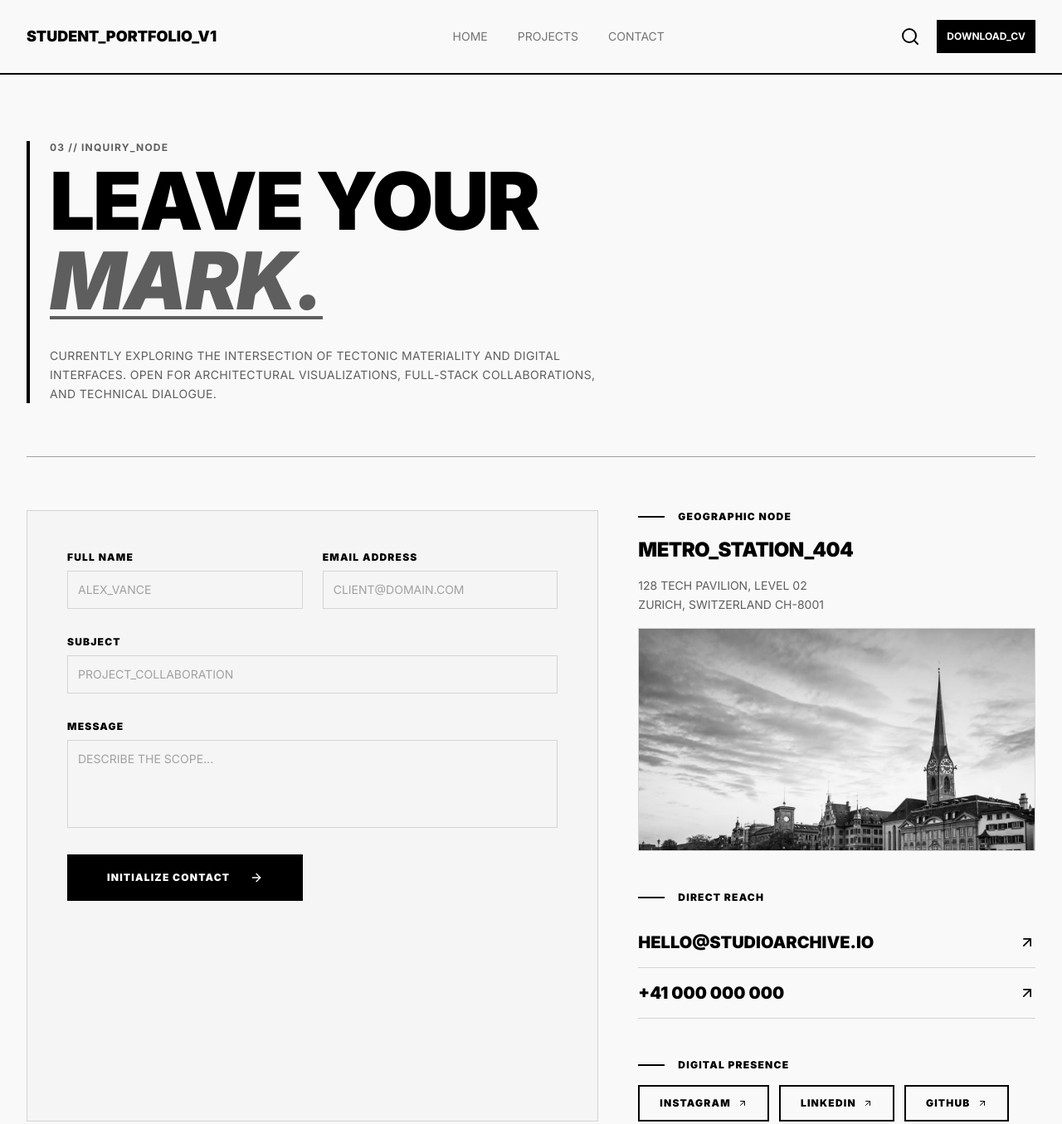
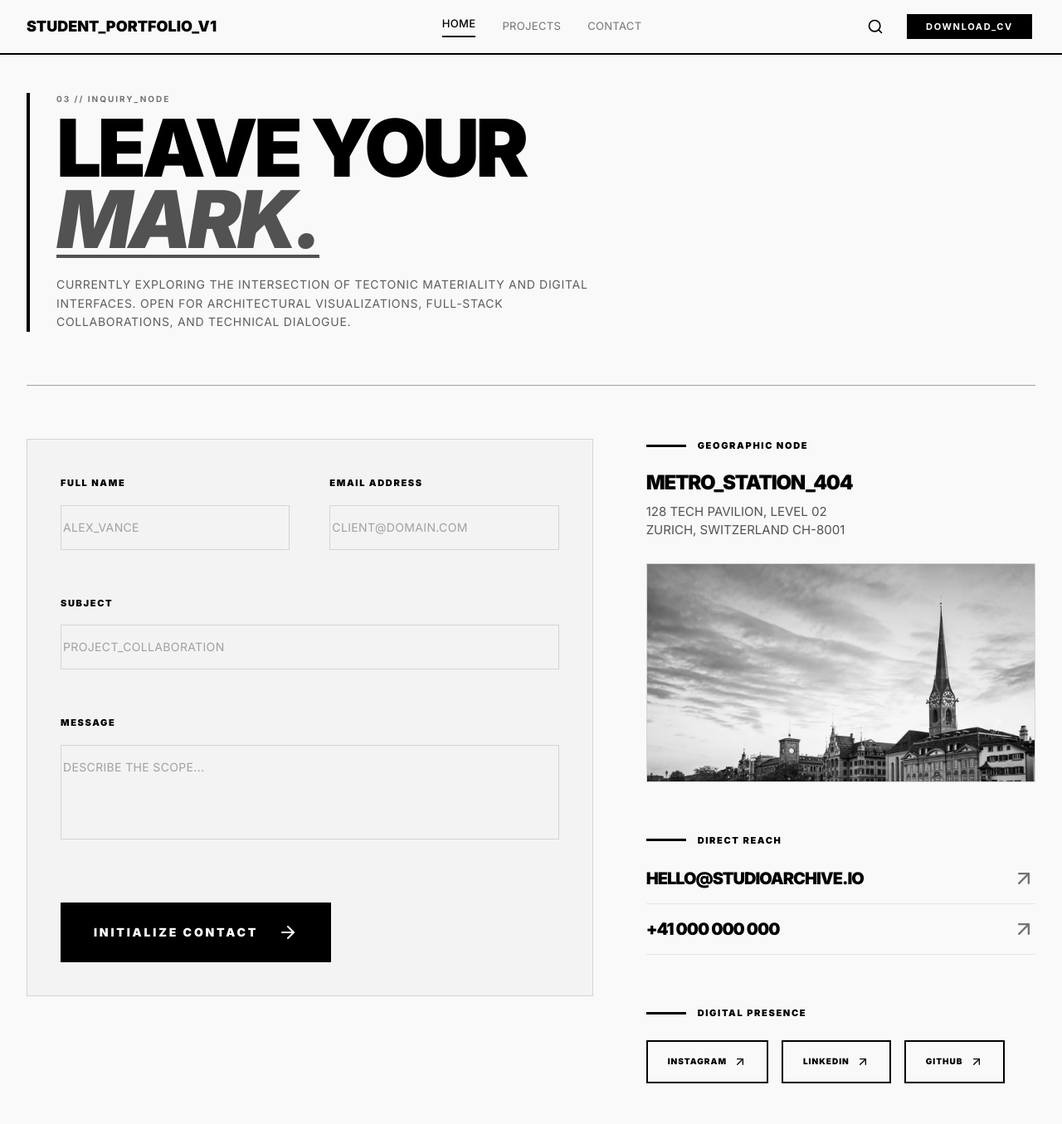
Before and after one commit to CalJosMil/architect-portfolio-tailwind, a website: page contact.html in a window 1280 px wide. Shown: the top 1355 px of the page at 83% size. Drawn offline with nearby package versions, Linux system fonts and the light colour scheme.

Commit message:
Lined up projects and contact page layouts to wireframes

```diff
--- a/contact.html
+++ b/contact.html
@@ -17,6 +17,9 @@
             --font-sans: "Inter", sans-serif;
             --color-newspaper: #f9f9f9;
             --color-charcoal: #5e5e5e;
+            --color-mist: #f3f3f3;
+            --color-concrete: #e2e2e2;
+            --color-smoke: #eeeeee;
         }
     </style>
 </head>
@@ -25,109 +28,109 @@
     <div class="max-w-7xl mx-auto">
         <!-- Navigation bar, shared across all three pages. Where differences existed I defaulted to index. -->
         <header>
-            <nav class="flex flex-wrap items-center justify-between px-8 py-6 border-b-2 border-black uppercase">
+            <nav class="flex flex-wrap items-center justify-between pl-8 pr-9 py-4 md:py-0 md:h-[66px] border-b-2 border-black uppercase">
                 <a href="index.html" class="w-full md:w-auto text-lg font-black">Student_Portfolio_V1</a>
-                <ul class="flex gap-9 text-sm text-neutral-500">
-                    <li><a class="hover:text-black hover:underline underline-offset-7 transition-colors" href="index.html">Home</a></li>
+                <ul class="flex items-center gap-8 text-[13px] tracking-wide text-neutral-500">
+                    <li><a class="block pb-1 border-b-2 border-black text-black font-medium" href="index.html">Home</a></li>
                     <li><a class="hover:text-black hover:underline underline-offset-7 transition-colors" href="projects.html">Projects</a></li>
                     <li><a class="hover:text-black hover:underline underline-offset-7 transition-colors" href="contact.html">Contact</a></li>
                 </ul>
 
-                <div class="flex gap-5 items-center">
+                <div class="flex gap-7 items-center">
                     <button class="cursor-pointer" type="button" aria-label="Search">
-                        <svg xmlns="http://www.w3.org/2000/svg" width="24" height="24" viewBox="0 0 24 24" fill="none" stroke="currentColor" stroke-width="2" stroke-linecap="round" stroke-linejoin="round" class="lucide lucide-search preview-icon"><path d="m21 21-4.34-4.34"/><circle cx="11" cy="11" r="8"/></svg>
+                        <svg xmlns="http://www.w3.org/2000/svg" width="24" height="24" viewBox="0 0 24 24" fill="none" stroke="currentColor" stroke-width="2" stroke-linecap="round" stroke-linejoin="round" class="lucide lucide-search preview-icon size-5"><path d="m21 21-4.34-4.34"/><circle cx="11" cy="11" r="8"/></svg>
                     </button>
-                    <a class="p-3 bg-black text-white text-xs font-bold hover:bg-transparent hover:text-black transition-colors" href="#">Download_CV</a>
+                    <a href="#" class="px-[22px] py-1.5 bg-black text-white border border-black text-[11px] leading-4 font-bold tracking-[0.15em] hover:bg-transparent hover:text-black transition-colors">Download_CV</a>
                 </div>
             </nav>
         </header>
 
         <main>
-            <section class="px-8 pt-20">
-                <div class="border-l-4 border-black pl-6">
-                    <p class="text-xs font-bold uppercase tracking-widest text-charcoal">03 // Inquiry_Node</p>
-                    <h1 class="mt-2 text-6xl lg:text-8xl font-black uppercase leading-none tracking-tight">Leave Your <span class="block italic text-charcoal underline decoration-4 underline-offset-8">Mark.</span></h1>
-                    <p class="mt-8 max-w-2xl text-sm uppercase tracking-wide leading-relaxed text-charcoal">Currently exploring the intersection of tectonic materiality and digital interfaces. Open for architectural visualizations, full-stack collaborations, and technical dialogue.</p>
+            <section class="px-8 pt-[46px]">
+                <div class="border-l-4 border-black pl-8">
+                    <p class="text-[10px] font-bold uppercase tracking-[0.2em] text-neutral-500">03 // Inquiry_Node</p>
+                    <h1 class="mt-2 text-6xl lg:text-8xl font-black uppercase leading-[0.9] tracking-tighter">Leave Your <span class="block italic text-neutral-600 underline decoration-4 underline-offset-8">Mark.</span></h1>
+                    <p class="mt-6 max-w-2xl text-sm uppercase tracking-wider leading-relaxed text-charcoal">Currently exploring the intersection of tectonic materiality and digital interfaces. Open for architectural visualizations, full-stack collaborations, and technical dialogue.</p>
                 </div>
 
                 <hr class="mt-16 border-neutral-400">
             </section>
 
-            <section class="px-8 pt-16 pb-20 grid grid-cols-1 lg:grid-cols-12 gap-12">
+            <section class="px-8 pt-16 pb-20 grid grid-cols-1 lg:grid-cols-12 gap-16">
                 <!-- Form -->
-                <form action="#" class="lg:col-span-7 flex flex-col gap-8 p-8 lg:p-12 bg-neutral-100 border border-neutral-300">
-                    <div class="grid grid-cols-1 md:grid-cols-2 gap-6">
-                        <div class="flex flex-col gap-2">
-                            <label for="name" class="text-xs font-black uppercase tracking-widest">Full Name</label>
-                            <input type="text" id="name" name="name" placeholder="Alex_Vance" required class="px-3 py-3 bg-transparent border border-neutral-300 text-sm uppercase placeholder:text-neutral-400 outline-none focus:border-black transition-colors duration-300">
+                <form action="#" class="lg:col-span-7 lg:self-start flex flex-col gap-14 px-10 pt-11 pb-10 bg-mist border border-neutral-300">
+                    <div class="grid grid-cols-1 md:grid-cols-2 gap-x-12 gap-y-6">
+                        <div class="flex flex-col gap-[18px]">
+                            <label for="name" class="text-[11px] font-black uppercase tracking-[0.15em]">Full Name</label>
+                            <input type="text" id="name" name="name" placeholder="Alex_Vance" required class="px-0.5 py-4 bg-transparent border border-neutral-300 text-sm uppercase tracking-wide placeholder:text-neutral-400 outline-none focus:border-black transition-colors duration-300">
                         </div>
-                        <div class="flex flex-col gap-2">
-                            <label for="email" class="text-xs font-black uppercase tracking-widest">Email Address</label>
-                            <input type="email" id="email" name="email" placeholder="client@domain.com" required class="px-3 py-3 bg-transparent border border-neutral-300 text-sm uppercase placeholder:text-neutral-400 outline-none focus:border-black transition-colors duration-300">
+                        <div class="flex flex-col gap-[18px]">
+                            <label for="email" class="text-[11px] font-black uppercase tracking-[0.15em]">Email Address</label>
+                            <input type="email" id="email" name="email" placeholder="client@domain.com" required class="px-0.5 py-4 bg-transparent border border-neutral-300 text-sm uppercase tracking-wide placeholder:text-neutral-400 outline-none focus:border-black transition-colors duration-300">
                         </div>
                     </div>
 
-                    <div class="flex flex-col gap-2">
-                        <label for="subject" class="text-xs font-black uppercase tracking-widest">Subject</label>
-                        <input type="text" id="subject" name="subject" placeholder="Project_Collaboration" class="px-3 py-3 bg-transparent border border-neutral-300 text-sm uppercase placeholder:text-neutral-400 outline-none focus:border-black transition-colors duration-300">
+                    <div class="flex flex-col gap-[18px]">
+                        <label for="subject" class="text-[11px] font-black uppercase tracking-[0.15em]">Subject</label>
+                        <input type="text" id="subject" name="subject" placeholder="Project_Collaboration" class="px-0.5 py-4 bg-transparent border border-neutral-300 text-sm uppercase tracking-wide placeholder:text-neutral-400 outline-none focus:border-black transition-colors duration-300">
                     </div>
 
-                    <div class="flex flex-col gap-2">
-                        <label for="message" class="text-xs font-black uppercase tracking-widest">Message</label>
-                        <textarea id="message" name="message" rows="4" placeholder="Describe the scope..." required class="px-3 py-3 bg-transparent border border-neutral-300 text-sm uppercase placeholder:text-neutral-400 outline-none focus:border-black resize-none transition-colors duration-300"></textarea>
+                    <div class="flex flex-col gap-[18px]">
+                        <label for="message" class="text-[11px] font-black uppercase tracking-[0.15em]">Message</label>
+                        <textarea id="message" name="message" rows="4" placeholder="Describe the scope..." required class="px-0.5 py-4 bg-transparent border border-neutral-300 text-sm uppercase tracking-wide placeholder:text-neutral-400 outline-none focus:border-black resize-none transition-colors duration-300"></textarea>
                     </div>
 
-                    <button type="submit" class="cursor-pointer self-start flex items-center gap-6 px-12 py-5 bg-black text-white text-xs font-black uppercase tracking-widest hover:gap-8 transition-all duration-300">
+                    <button type="submit" class="mt-5 cursor-pointer self-start flex items-center gap-6 px-10 py-6 bg-black text-white text-sm font-black uppercase tracking-[0.2em] hover:gap-8 transition-all duration-300">
                         Initialize Contact
-                        <svg xmlns="http://www.w3.org/2000/svg" width="24" height="24" viewBox="0 0 24 24" fill="none" stroke="currentColor" stroke-width="2" stroke-linecap="round" stroke-linejoin="round" class="lucide lucide-arrow-right preview-icon size-4"><path d="M5 12h14"/><path d="m12 5 7 7-7 7"/></svg>
+                        <svg xmlns="http://www.w3.org/2000/svg" width="24" height="24" viewBox="0 0 24 24" fill="none" stroke="currentColor" stroke-width="2" stroke-linecap="round" stroke-linejoin="round" class="lucide lucide-arrow-right preview-icon size-6"><path d="M5 12h14"/><path d="m12 5 7 7-7 7"/></svg>
                     </button>
                 </form>
 
                 <!-- Info column -->
-                <div class="lg:col-span-5 flex flex-col gap-12">
-                    <section class="flex flex-col gap-4">
-                        <p class="flex items-center gap-4 text-xs font-black uppercase tracking-widest"><span class="w-8 h-0.5 bg-black"></span>Geographic Node</p>
-                        <h2 class="text-2xl font-black uppercase tracking-tight">Metro_Station_404</h2>
-                        <address class="not-italic text-sm uppercase leading-relaxed text-charcoal">128 Tech Pavilion, Level 02<br>Zurich, Switzerland CH-8001</address>
-                        <div class="grid aspect-video border border-neutral-300 overflow-hidden">
+                <div class="lg:col-span-5 flex flex-col gap-[62px]">
+                    <section class="flex flex-col">
+                        <p class="flex items-center gap-3.5 text-[11px] font-black uppercase tracking-[0.15em]"><span class="w-12 h-[3px] bg-black"></span>Geographic Node</p>
+                        <h2 class="mt-5 text-2xl font-black uppercase tracking-tighter">Metro_Station_404</h2>
+                        <address class="mt-2 not-italic text-[15px] uppercase text-neutral-600">128 Tech Pavilion, Level 02<br>Zurich, Switzerland CH-8001</address>
+                        <div class="mt-7 grid aspect-video border border-neutral-300 overflow-hidden">
                             <img class="col-start-1 row-start-1 w-full h-full object-cover grayscale" src="images/zurich.jpg" alt="...">
                             <span class="col-start-1 row-start-1 place-self-center px-3 py-1 bg-newspaper text-xs font-bold uppercase tracking-widest text-charcoal">Map_Coordinates_Zurich</span>
                         </div>
                     </section>
 
-                    <section class="flex flex-col gap-4">
-                        <p class="flex items-center gap-4 text-xs font-black uppercase tracking-widest"><span class="w-8 h-0.5 bg-black"></span>Direct Reach</p>
-                        <ul>
+                    <section class="flex flex-col">
+                        <p class="flex items-center gap-3.5 text-[11px] font-black uppercase tracking-[0.15em]"><span class="w-12 h-[3px] bg-black"></span>Direct Reach</p>
+                        <ul class="mt-2">
                             <li>
-                                <a class="flex items-center justify-between py-4 border-b border-neutral-300 text-xl font-black uppercase hover:pl-2 transition-all duration-300" href="mailto:hello@studioarchive.io">
+                                <a class="flex items-center justify-between py-4 border-b border-neutral-200 text-xl font-black uppercase tracking-tighter hover:pl-2 transition-all duration-300" href="mailto:hello@studioarchive.io">
                                     hello@studioarchive.io
-                                    <svg xmlns="http://www.w3.org/2000/svg" width="24" height="24" viewBox="0 0 24 24" fill="none" stroke="currentColor" stroke-width="2" stroke-linecap="round" stroke-linejoin="round" class="lucide lucide-arrow-up-right preview-icon size-5"><path d="M7 7h10v10"/><path d="M7 17 17 7"/></svg>
+                                    <svg xmlns="http://www.w3.org/2000/svg" width="24" height="24" viewBox="0 0 24 24" fill="none" stroke="currentColor" stroke-width="2" stroke-linecap="round" stroke-linejoin="round" class="lucide lucide-arrow-up-right preview-icon size-7 text-neutral-500"><path d="M7 7h10v10"/><path d="M7 17 17 7"/></svg>
                                 </a>
                             </li>
                             <li>
-                                <a class="flex items-center justify-between py-4 border-b border-neutral-300 text-xl font-black uppercase hover:pl-2 transition-all duration-300" href="tel:+41000000000">
+                                <a class="flex items-center justify-between py-4 border-b border-neutral-200 text-xl font-black uppercase tracking-tighter hover:pl-2 transition-all duration-300" href="tel:+41000000000">
                                     +41 000 000 000
-                                    <svg xmlns="http://www.w3.org/2000/svg" width="24" height="24" viewBox="0 0 24 24" fill="none" stroke="currentColor" stroke-width="2" stroke-linecap="round" stroke-linejoin="round" class="lucide lucide-arrow-up-right preview-icon size-5"><path d="M7 7h10v10"/><path d="M7 17 17 7"/></svg>
+                                    <svg xmlns="http://www.w3.org/2000/svg" width="24" height="24" viewBox="0 0 24 24" fill="none" stroke="currentColor" stroke-width="2" stroke-linecap="round" stroke-linejoin="round" class="lucide lucide-arrow-up-right preview-icon size-7 text-neutral-500"><path d="M7 7h10v10"/><path d="M7 17 17 7"/></svg>
                                 </a>
                             </li>
                         </ul>
                     </section>
 
-                    <section class="flex flex-col gap-4">
-                        <p class="flex items-center gap-4 text-xs font-black uppercase tracking-widest"><span class="w-8 h-0.5 bg-black"></span>Digital Presence</p>
-                        <ul class="flex flex-wrap gap-3">
-                            <li><a class="flex items-center gap-2 px-6 py-3 border-2 border-black text-xs font-black uppercase tracking-widest hover:bg-black hover:text-white transition-colors duration-300" href="#">Instagram <svg xmlns="http://www.w3.org/2000/svg" width="24" height="24" viewBox="0 0 24 24" fill="none" stroke="currentColor" stroke-width="2" stroke-linecap="round" stroke-linejoin="round" class="lucide lucide-arrow-up-right preview-icon size-3"><path d="M7 7h10v10"/><path d="M7 17 17 7"/></svg></a></li>
-                            <li><a class="flex items-center gap-2 px-6 py-3 border-2 border-black text-xs font-black uppercase tracking-widest hover:bg-black hover:text-white transition-colors duration-300" href="#">LinkedIn <svg xmlns="http://www.w3.org/2000/svg" width="24" height="24" viewBox="0 0 24 24" fill="none" stroke="currentColor" stroke-width="2" stroke-linecap="round" stroke-linejoin="round" class="lucide lucide-arrow-up-right preview-icon size-3"><path d="M7 7h10v10"/><path d="M7 17 17 7"/></svg></a></li>
-                            <li><a class="flex items-center gap-2 px-6 py-3 border-2 border-black text-xs font-black uppercase tracking-widest hover:bg-black hover:text-white transition-colors duration-300" href="#">GitHub <svg xmlns="http://www.w3.org/2000/svg" width="24" height="24" viewBox="0 0 24 24" fill="none" stroke="currentColor" stroke-width="2" stroke-linecap="round" stroke-linejoin="round" class="lucide lucide-arrow-up-right preview-icon size-3"><path d="M7 7h10v10"/><path d="M7 17 17 7"/></svg></a></li>
+                    <section class="flex flex-col">
+                        <p class="flex items-center gap-3.5 text-[11px] font-black uppercase tracking-[0.15em]"><span class="w-12 h-[3px] bg-black"></span>Digital Presence</p>
+                        <ul class="mt-6 flex flex-wrap gap-4">
+                            <li><a class="flex items-center gap-2 px-6 py-4 border-2 border-black text-[10px] font-black uppercase tracking-widest hover:bg-black hover:text-white transition-colors duration-300" href="#">Instagram <svg xmlns="http://www.w3.org/2000/svg" width="24" height="24" viewBox="0 0 24 24" fill="none" stroke="currentColor" stroke-width="2" stroke-linecap="round" stroke-linejoin="round" class="lucide lucide-arrow-up-right preview-icon size-4"><path d="M7 7h10v10"/><path d="M7 17 17 7"/></svg></a></li>
+                            <li><a class="flex items-center gap-2 px-6 py-4 border-2 border-black text-[10px] font-black uppercase tracking-widest hover:bg-black hover:text-white transition-colors duration-300" href="#">LinkedIn <svg xmlns="http://www.w3.org/2000/svg" width="24" height="24" viewBox="0 0 24 24" fill="none" stroke="currentColor" stroke-width="2" stroke-linecap="round" stroke-linejoin="round" class="lucide lucide-arrow-up-right preview-icon size-4"><path d="M7 7h10v10"/><path d="M7 17 17 7"/></svg></a></li>
+                            <li><a class="flex items-center gap-2 px-6 py-4 border-2 border-black text-[10px] font-black uppercase tracking-widest hover:bg-black hover:text-white transition-colors duration-300" href="#">GitHub <svg xmlns="http://www.w3.org/2000/svg" width="24" height="24" viewBox="0 0 24 24" fill="none" stroke="currentColor" stroke-width="2" stroke-linecap="round" stroke-linejoin="round" class="lucide lucide-arrow-up-right preview-icon size-4"><path d="M7 7h10v10"/><path d="M7 17 17 7"/></svg></a></li>
                         </ul>
                     </section>
                 </div>
             </section>
         </main>
         <!-- Footer, shared across all three pages. Where differences exist I default to index. -->
-        <footer class="flex items-center justify-between px-8 py-6 bg-neutral-200 text-xs uppercase">
+        <footer class="flex items-center justify-between px-8 py-6 bg-smoke text-[11px] uppercase">
             <p class="font-bold">&copy; 2024 Architectural Portfolio. All rights reserved.</p>
-            <ul class="flex gap-6 text-neutral-500">
+            <ul class="flex gap-10 text-[10px] tracking-[0.05em] text-neutral-500">
                 <li><a href="#" class="hover:text-black transition-colors duration-300">Instagram</a></li>
                 <li><a href="#" class="hover:text-black transition-colors duration-300">LinkedIn</a></li>
                 <li><a href="#" class="hover:text-black transition-colors duration-300">GitHub</a></li>
```
Also changed, not shown: projects.html (+32 -32 lines).
